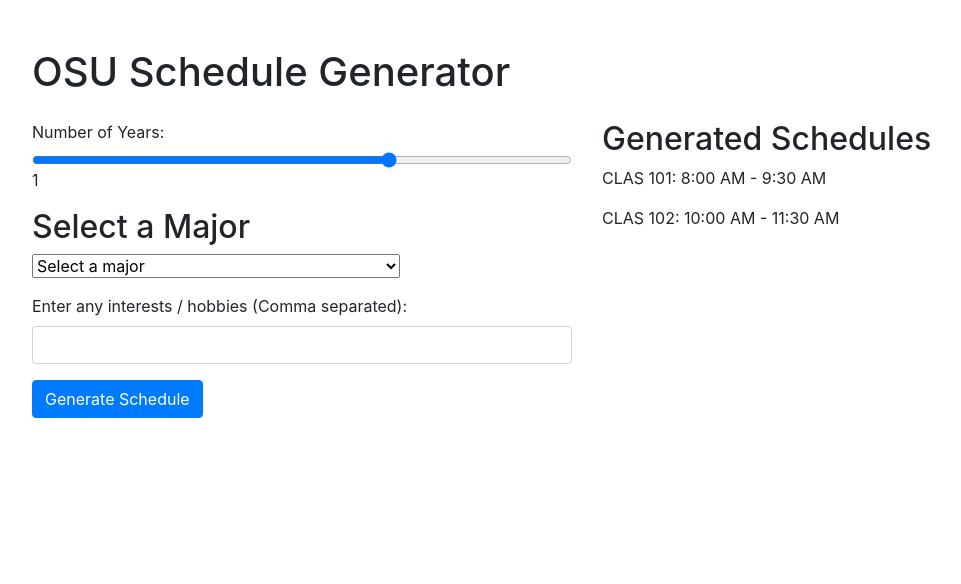
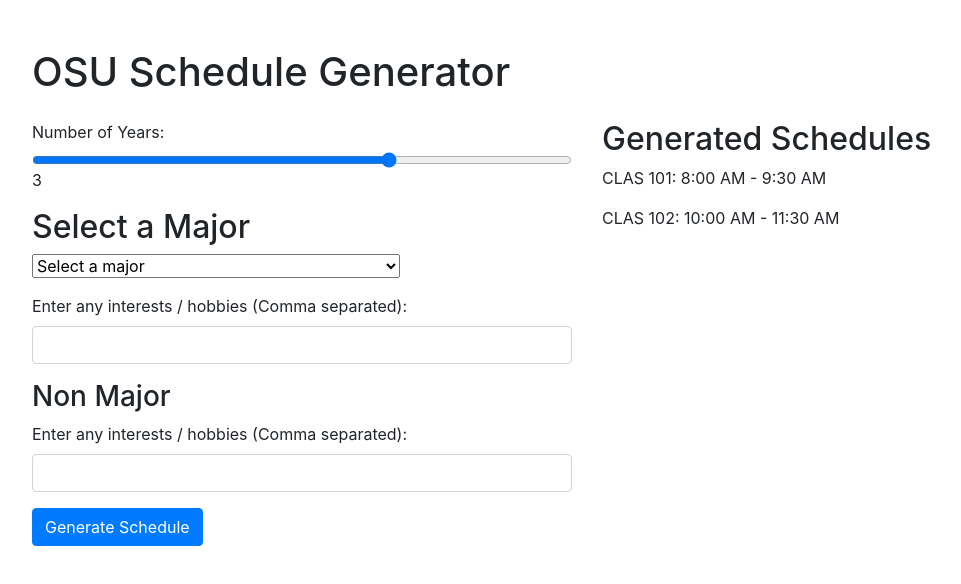
Before and after one commit to DonJ137/CSE5914-Capstone, a website: page templates/index.html in a window 1280 px wide. Shown: the whole page, without its empty margins (53-1014 px from the left). Drawn offline with nearby package versions, Linux system fonts and the light colour scheme; a script that the page names is missing.

Commit message:
added input stuff that gets sent to BE

```diff
--- a/templates/index.html
+++ b/templates/index.html
@@ -19,16 +19,18 @@
         <h1 class="mb-4">OSU Schedule Generator</h1>
         <div class="row">
             <div class="col-md-6 border-end">
-                <div class="form-group">
-                    <label for="formControlRange">Number of Years:</label>
-                    <input type="range"
-                      class="form-control-range"
-                      min="1" max="4"
-                      id="formControlRange"
-                      onChange="document.getElementById('rangeval').innerText = document.getElementById('formControlRange').value">
-                    <span id="rangeval">1<!-- Default value --></span>
-                </div>
+
                   <form id="myForm" action="/submit_form" method="POST">
+                    <div class="form-group">
+                        <label for="numYears">Number of Years:</label>
+                        <input type="range"
+                          class="form-control-range"
+                          min="1" max="4"
+                          id="numYears"
+                          name="numYears"
+                          onChange="document.getElementById('rangeval').innerText = document.getElementById('formControlRange').value">
+                        <span id="rangeval">3<!-- Default value --></span>
+                    </div>
                     <div class="mb-3">
                         <h2>Select a Major</h2>
                         <select id="majorDropdown" name="majorDropdown" class="form-select">
@@ -38,6 +40,11 @@
                     <div class="mb-3">
                         <label for="textInterests" class="form-label">Enter any interests / hobbies (Comma separated):</label>
                         <input type="text" class="form-control" id="textInterests" name="textInterests">
+                    </div>
+                    <h3>Non Major</h3>
+                    <div class="mb-3">
+                        <label for="geInterests" class="form-label">Enter any interests / hobbies (Comma separated):</label>
+                        <input type="text" class="form-control" id="geInterests" name="geInterests">
                     </div>
                     <button type="submit" class="btn btn-primary">Generate Schedule</button>
                 </form>
```
Also changed, not shown: 1 other file.
